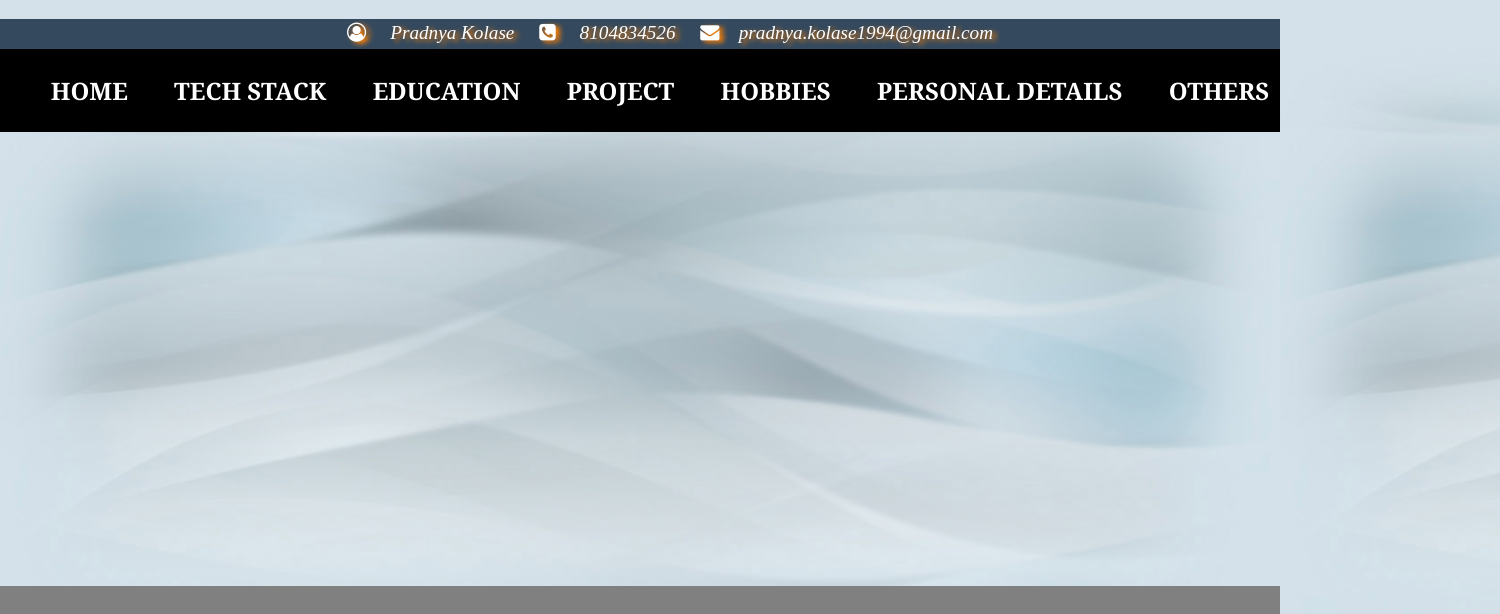
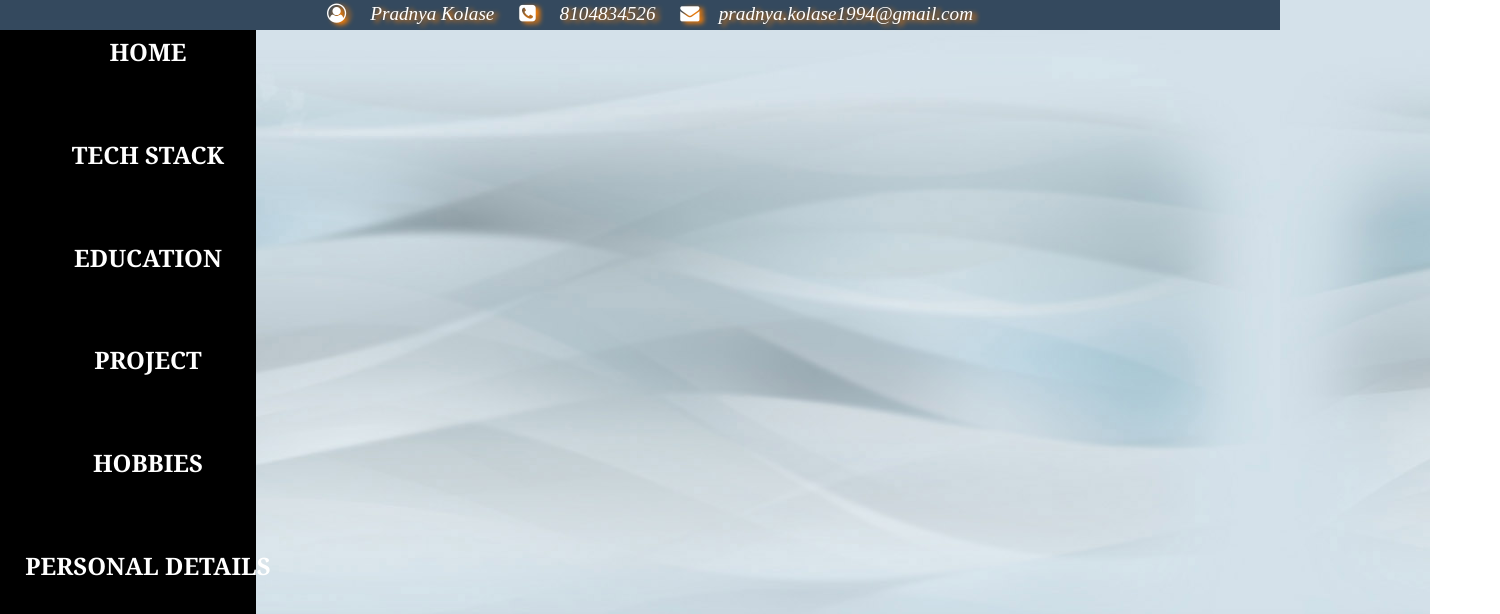
Before and after one commit to pradnya12121/MyProfile, a plain HTML site: page index.html in a window 1280 px wide. Shown: the top 614 px of the page, 1500 px wide, since content can reach past the window. Drawn offline with Linux system fonts and the light colour scheme.

Commit message:
vertical navigationbar
vertical navigationbar

```diff
--- a/index.html
+++ b/index.html
@@ -8,16 +8,24 @@
             <link rel="preconnect" href="https://fonts.gstatic.com" crossorigin>
         <style>
 
+            *
+            {
+margin: 0px;
+padding: 0px;
+
+            }
+
             .header
             {
                 margin-top: 0px;
                 padding-top: 0px;
                 padding-bottom: 0px;
+                position: fixed;
 
 
 
 
-                width: 100%;
+                width: 100vw;
                 height: 30px;
                 color:white;
                 font-family:'poppins' ;
@@ -65,19 +73,26 @@
             font-weight: bolder;
             font-size: x-large;
             margin-top: 0px;
+            width: 20vw;
+            height: 20vh;
             /* width: 45vh;
             height: 95vh; */
 
 
            }
-           .nav ul
+           .nav .nav_list
            { list-style-type: none;
              background-color:black;
             margin:auto;
+
             padding: 0;
             text-align: center;
             width: 100%;
-            /* height: 90vh; */
+            display: flex;
+             align-items: center;
+             justify-content: space-around;
+             flex-direction: column;
+             height: 90vh;
             /* border-radius: 35px 40px; */
 
            }
@@ -92,6 +107,7 @@
             display: block;
             width: 100%;
             padding: 25px 20px;
+
 
            }
            #header
@@ -143,18 +159,27 @@
        {
         text-shadow: 4px 2px 5px black;
        }
-    /* .nav_list
+       .ifcontainer2
     {
-      display: flex;
-      flex-direction: column;
-      justify-content: start;
+        /* position: relative;  */
+        /* bottom:250px;    */
+       /* left: 170px; */
+       display:flex;
+        justify-content:end;
+       align-items: center;
+    /* border: 2px solid black; */
 
+    }
+    .ifcontainer
+    {
+        display: flex;
+        position:relative;
+         top:0px;
+        left: 150px;
+         justify-content: center;
+        align-items: center;
 
-    } */
-    /* iframe
-    {
-        float: left;
-    } */
+    }
 
         </style>
     </head>
@@ -190,9 +215,9 @@
                 <li><a href="other.html" target="my_frame">OTHERS</a></li>
             </ul>
         </div>
-
-        <iframe name="my_frame" style="border:none;" target="_blank" width="1500px" height="450px"></iframe>
-
+        <div class="ifcontainer">
+        <iframe class="ifcontainer2" name="my_frame" style="border:none;" target="_blank" width="1100px" height="500px"></iframe>
+        </div>
         <footer id="footer">
             <div class="foo">
 
```
